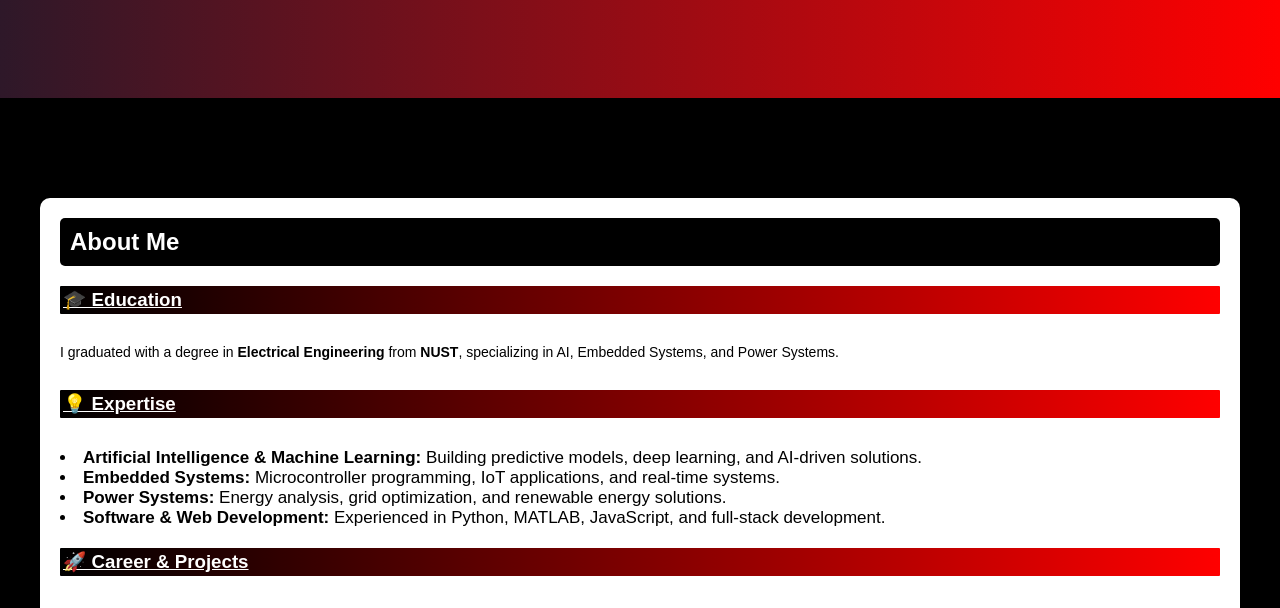
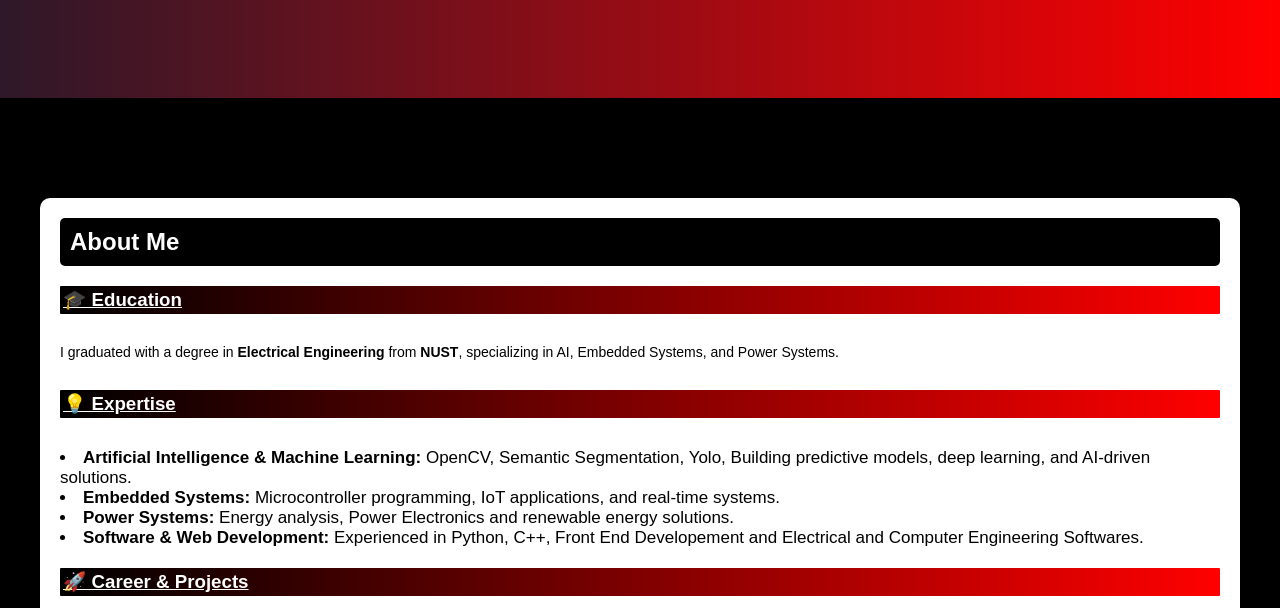
Before and after one commit to Haseeb-kn/my-portfolio, a plain HTML site: page index.html in a window 1280 px wide. Shown: the part 175-783 px from the top of the page. Drawn offline with Linux system fonts and the light colour scheme.

Commit message:
Update index.html

```diff
--- a/index.html
+++ b/index.html
@@ -34,10 +34,10 @@
 
                 <h3>💡 Expertise</h3>
                 <ul1>
-                    <li><strong>Artificial Intelligence & Machine Learning:</strong> Building predictive models, deep learning, and AI-driven solutions.</li>
+                    <li><strong>Artificial Intelligence & Machine Learning:</strong> OpenCV, Semantic Segmentation, Yolo, Building predictive models, deep learning, and AI-driven solutions.</li>
                     <li><strong>Embedded Systems:</strong> Microcontroller programming, IoT applications, and real-time systems.</li>
-                    <li><strong>Power Systems:</strong> Energy analysis, grid optimization, and renewable energy solutions.</li>
-                    <li><strong>Software & Web Development:</strong> Experienced in Python, MATLAB, JavaScript, and full-stack development.</li>
+                    <li><strong>Power Systems:</strong> Energy analysis, Power Electronics and renewable energy solutions.</li>
+                    <li><strong>Software & Web Development:</strong> Experienced in Python, C++, Front End Developement and Electrical and Computer Engineering Softwares.</li>
                 </ul1>
                 <br> <!-- Adds space -->
                 <h3>🚀 Career & Projects</h3>
```
